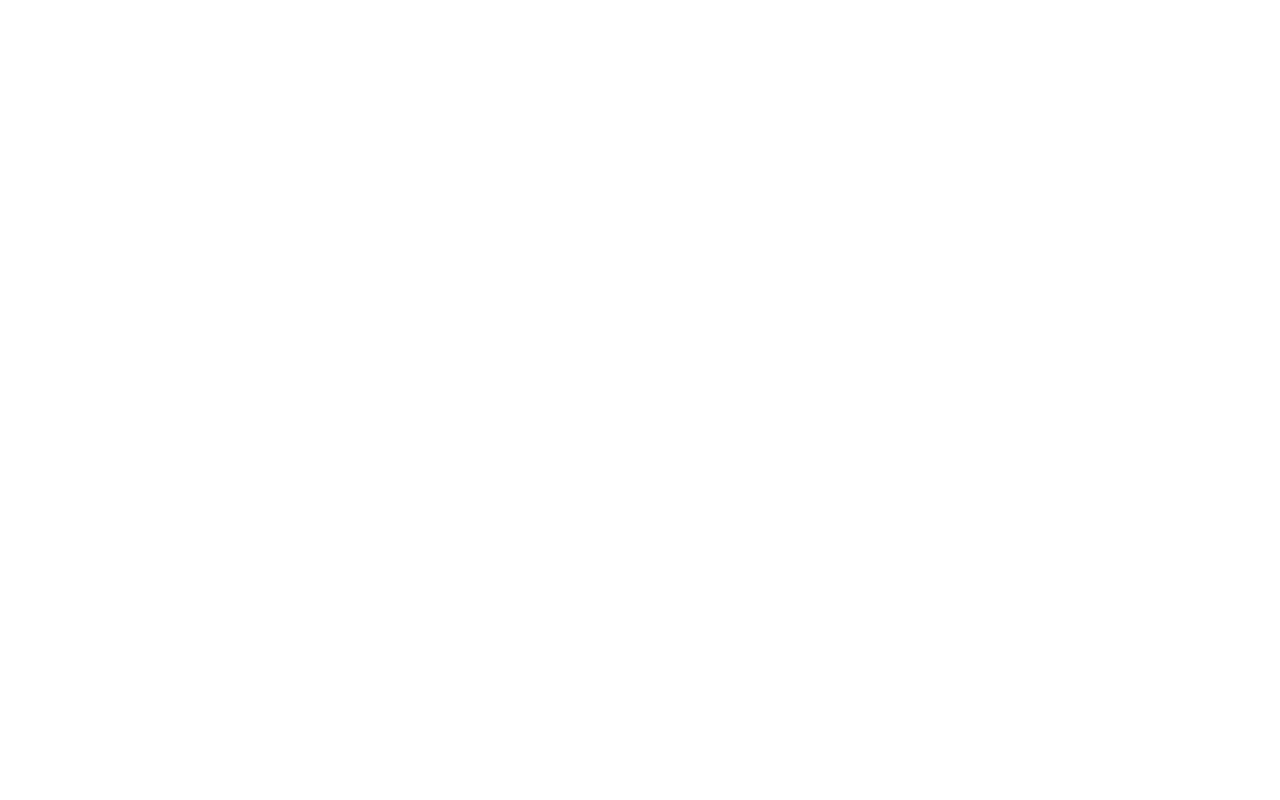
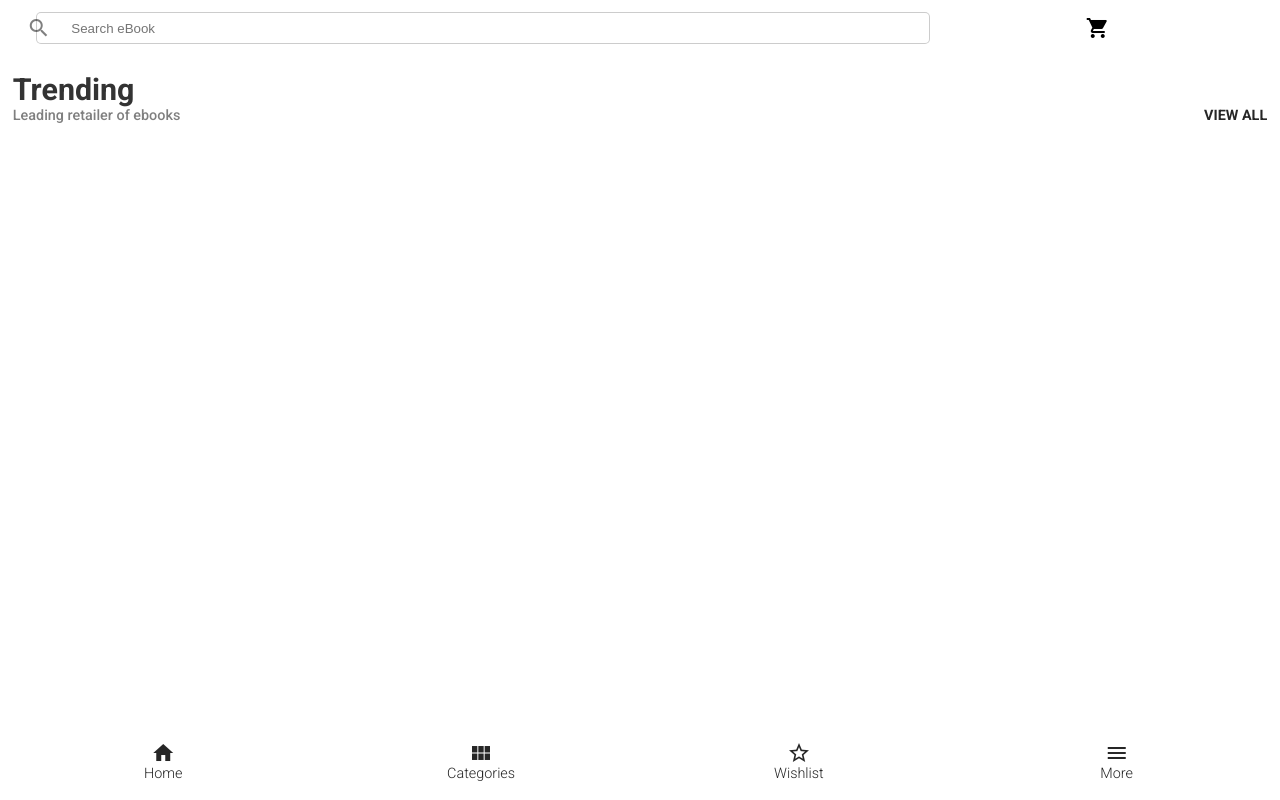
Before and after one commit to tiagoeborsanyi/ebook-store, a plain HTML site: page index.html in a window 1280 px wide. Drawn offline with Linux system fonts and the light colour scheme.

Commit message:
work on content into main

```diff
--- /dev/null
+++ b/css/header.css
@@ -0,0 +1,39 @@
+header {
+  height: 4rem;
+  position: fixed;
+  left: 0;
+  right: 0;
+  bottom: 0;
+}
+
+.header-list {
+height: 100%;
+width: 100%;
+list-style: none;
+padding: 0 0.8rem;
+margin: 0;
+display: flex;
+justify-content: space-between;
+align-items: center;
+}
+
+.header-list__item {
+height: 100%;
+width: 24%;
+padding-bottom: 0.8rem;
+display: flex;
+flex-direction: column;
+justify-content: center;
+align-items: center;
+}
+
+.header-list__item > p {
+margin: 0;
+font-size: 0.9rem;
+}
+
+.header-list__item > p,
+.header-list__item > span {
+color: rgba(0, 0, 0, 0.85);
+font-weight: 300;
+}
--- a/css/main.css
+++ b/css/main.css
@@ -0,0 +1,53 @@
+* {
+    box-sizing: border-box;
+}
+
+html {
+    height: 100%;
+}
+
+body {
+    height: 100vh;
+    width: 100vw;
+    background: white;
+    font-family: 'Roboto', sans-serif;
+    margin: 0;
+    padding: 0;
+    position: relative;
+}
+
+main {
+  height: auto;
+  width: 100%;
+  display: block;
+  padding: 0 0.8rem;
+  margin-top: 1rem;
+}
+
+.main-title {
+  height: auto;
+  width: 100%;
+  margin-bottom: 0.9rem;
+}
+.main-title > h1 {
+  margin: 0;
+  font-size: 1.9rem;
+  color: rgba(0, 0, 0, 0.8);
+  font-weight: 600;
+}
+.main-title__subtitle {
+  width: 100%;
+  display: flex;
+  justify-content: space-between;
+}
+.main-title__subtitle > h3 {
+  margin: 0;
+  color: rgba(0, 0, 0, 0.5);
+  font-weight: 500;
+  font-size: 0.9rem;
+}
+.main-title__subtitle > span {
+  font-weight: 700;
+  color: rgba(0, 0, 0, 0.85);
+  font-size: 0.9rem;
+}
--- /dev/null
+++ b/css/nav.css
@@ -0,0 +1,38 @@
+nav {
+  height: 3.5rem;
+  width: 100%;
+  padding: 0 0.8rem;
+  display: flex;
+}
+
+.nav-search {
+  height: 100%;
+  width: 75%;
+  position: relative;
+}
+.nav-cart {
+  height: 100%;
+  width: 23%;
+}
+.nav-search,
+.nav-cart {
+  display: flex;
+  justify-content: center;
+  align-items: center;
+}
+
+.nav-search > input {
+  height: 2rem;
+  width: 95%;
+  border-radius: 5px;
+  outline: none;
+  border: 1px solid rgba(0, 0, 0, 0.2);
+}
+.nav-search > input::placeholder {
+  padding-left: 2rem;
+}
+.nav-search > span {
+  position: absolute;
+  left: 14px;
+  color: rgba(0, 0, 0, 0.5);
+}
--- a/index.html
+++ b/index.html
@@ -3,10 +3,53 @@
 <head>
     <meta charset="UTF-8">
     <meta name="viewport" content="width=device-width, initial-scale=1.0">
+    <link href="https://fonts.googleapis.com/css2?family=Roboto:wght@100;300;400;500;700;900&display=swap" rel="stylesheet">
+    <link href="https://fonts.googleapis.com/icon?family=Material+Icons" rel="stylesheet">
     <link rel="stylesheet" href="./css/main.css">
+    <link rel="stylesheet" href="./css/nav.css">
+    <link rel="stylesheet" href="./css/header.css">
     <title>EBOOK - STORE</title>
 </head>
 <body>
+    <nav>
+      <div class="nav-search">
+        <span class="material-icons">search</span>
+        <input type="search" placeholder="Search eBook" />
+      </div>
+      <div class="nav-cart">
+        <span class="material-icons">shopping_cart</span>
+      </div>
+    </nav>
 
+    <main>
+      <div class="main-title">
+        <h1>Trending</h1>
+        <div class="main-title__subtitle">
+          <h3>Leading retailer of ebooks</h3>
+          <span>VIEW ALL</span>
+        </div>
+      </div>
+    </main>
+
+    <header>
+      <ul class="header-list">
+        <li class="header-list__item">
+          <span class="material-icons">home</span>
+          <p>Home</p>
+        </li>
+        <li class="header-list__item">
+          <span class="material-icons">view_module</span>
+          <p>Categories</p>
+        </li>
+        <li class="header-list__item">
+          <span class="material-icons">star_outline</span>
+          <p>Wishlist</p>
+        </li>
+        <li class="header-list__item">
+          <span class="material-icons">menu</span>
+          <p>More</p>
+        </li>
+      </ul>
+    </header>
 </body>
 </html>
```
Also changed, not shown: 1 other file.
